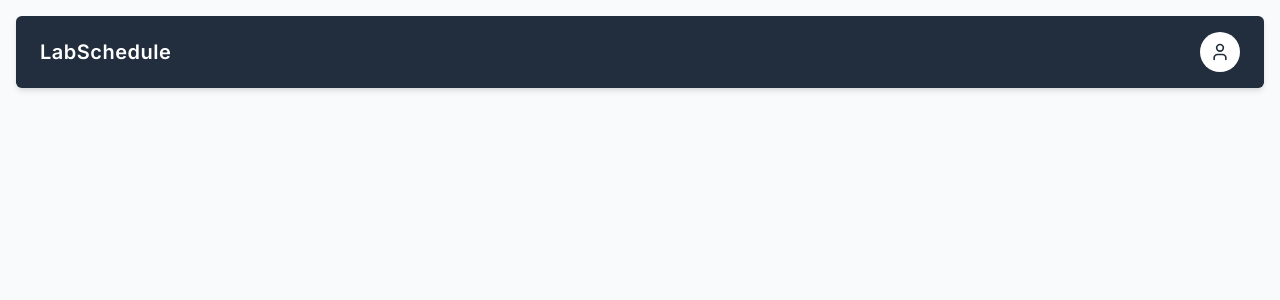
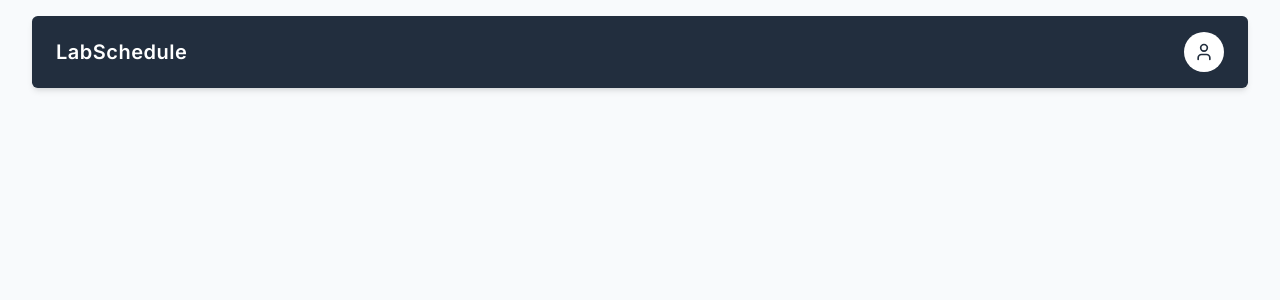
Before and after one commit to JerfesonGregorio/gerenciamento-laboratorial-ifpb, a Next.js app in the folder frontend/: page / in a window 1280 px wide. Shown: the top 300 px of the page. Built offline with nearby package versions, Linux system fonts and the light colour scheme.

Commit message:
fix: ajustado distanciamento das bordas da tela

```diff
--- a/frontend/app/(private)/layout.tsx
+++ b/frontend/app/(private)/layout.tsx
@@ -7,13 +7,11 @@ export default function UserLayout({
 }) {
   return (
     <div className="min-h-screen bg-slate-50 flex flex-col">
-      <div className="p-4 w-full max-w-screen-2xl mx-auto">
+      <div className="py-4 px-8 w-full mx-auto">
         <Header />
       </div>
 
-      <main className="flex-1 w-full max-w-screen-2xl mx-auto px-4 pb-6">
-        {children}
-      </main>
+      <main className="flex-1 w-full mx-auto">{children}</main>
     </div>
   );
 }
```
